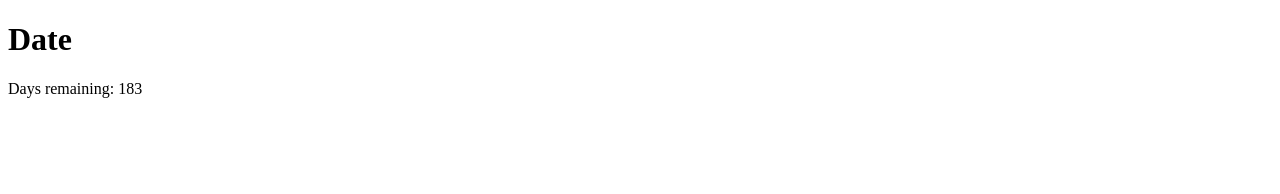
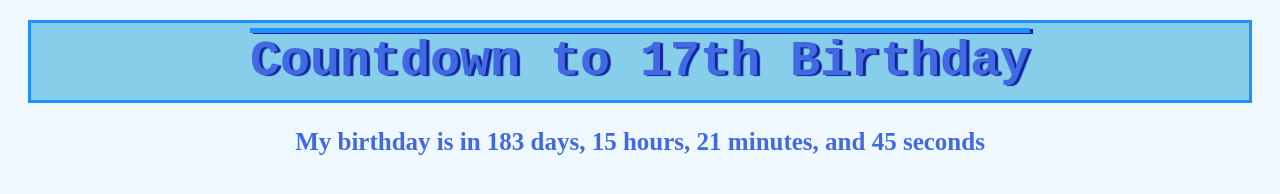
Before and after one commit to sohaines/webdevelopment, a plain HTML site: page date/index.html in a window 1280 px wide. Drawn offline with Linux system fonts and the light colour scheme.

Commit message:
classwork 4/22/26 date work

```diff
--- a/date/index.html
+++ b/date/index.html
@@ -5,22 +5,62 @@
     <title>Date</title>
 </head>
 <body>
-  <h1>Date</h1>
-  <p>Days remaining: <span id="countdown"></span></p>
+  <h1>Countdown to 17th Birthday</h1>
+  <h3>My birthday is in <span id="days"></span> days, <span id="hours"></span> hours, <span id="minutes"></span> minutes, and <span id="seconds"></span> seconds</h3>
 </body>
 
+<style>
+
+    h1 {
+    color: royalblue;
+    font-size: 50px;
+    font-family: 'Courier New', Courier, serif;
+    text-shadow: #12239e 3px 1px 1px;
+    text-align: center;
+    text-decoration-line: overline;
+    text-decoration-color: dodgerblue;
+        border: 3px dodgerblue solid;
+        padding: 10px;
+        margin: 20px;
+        background-color: skyblue;
+}
+    h3 {
+        color: royalblue;
+        font-size: 25px;
+        text-align: center;
+    }
+
+    body {
+        background-color: aliceblue;
+    }
+</style>
+
 <script>
-    let now = new Date();
-    console.log("NOW:" + now);
-    console.log(now.getTime());
+    count();
+    setInterval(count, 1000);
 
-    let then = new Date("2026-10-23T00:00:00");
-    console.log("THEN:" + then);
+    function count() {
 
-    let diffInMs = then - now;
-    let daysLeft = Math.floor(diffInMs / (1000 * 60 * 60 * 24));
+        let now = new Date();
+        console.log("NOW:" + now);
+        console.log(now.getTime());
 
-    document.getElementById("countdown").innerText = daysLeft;
+        let then = new Date("2026-10-23T00:00:00");
+        console.log("THEN:" + then);
+
+        console.log((then - now) / 1000 / 60 / 60 / 24)
+        let difference = then - now;
+        let days = (difference) / 1000 / 60 / 60 / 24;
+        let hours = Math.floor(difference) / (1000 * 60 * 60 * 24) % 24;
+        let minutes = Math.floor(difference) / (1000 * 60) % 60;
+        let seconds = Math.floor(difference) / (1000) % 60;
+
+
+        document.getElementById("days").innerHTML = Math.floor(days);
+        document.getElementById("hours").innerHTML = Math.floor(hours);
+        document.getElementById("minutes").innerHTML = Math.floor(minutes);
+        document.getElementById("seconds").innerHTML = Math.floor(seconds);
+    }
 </script>
 
 </html>
```
Also changed, not shown: date/index2.html (added, +84 -0 lines), index.html (+1 -0 lines).
